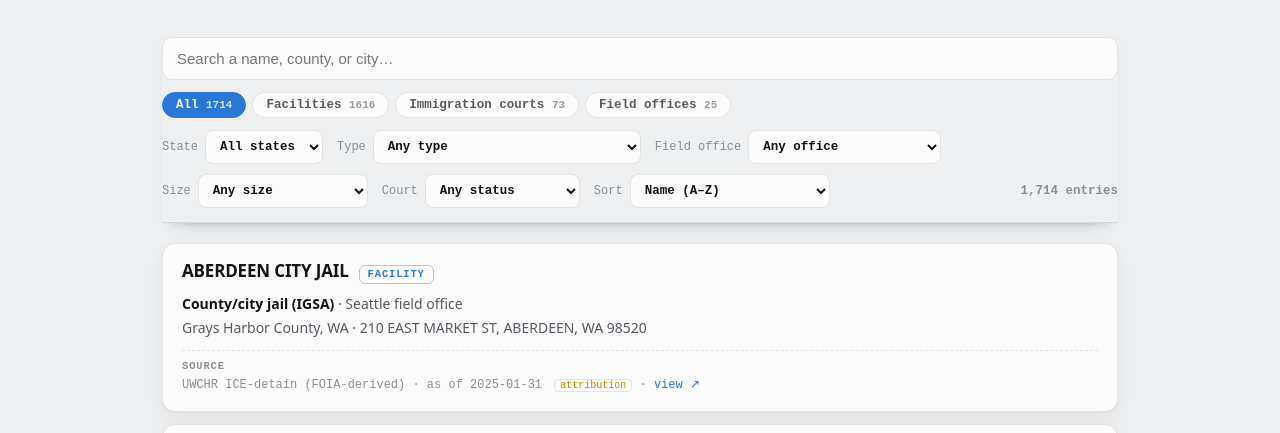
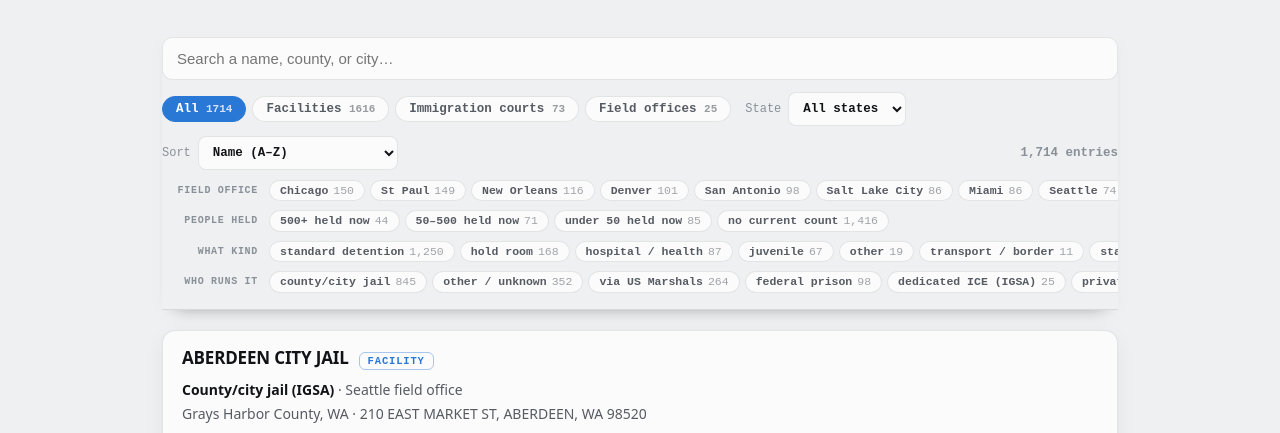
Before and after one commit to detentionsystemdata/visual, a plain HTML site: page directory.html in a window 1280 px wide. Shown: the part 352-785 px from the top of the page. Drawn offline with Linux system fonts and the light colour scheme.

Commit message:
Directory: faceted filters with live counts (mirror internal, kept compact)
Replace filter dropdowns with labeled chip-facets showing live counts, like the
internal review page — Field office, People held, What kind, Who runs it for
facilities; Status and Docket for courts. Each facet is one horizontally-
scrolling row, shown contextually by kind. Multi-select within a facet, AND
across; counts recompute against other active filters; zero-count options dim;
active chips fill; Clear resets. State and Sort stay as compact selects.

+C

```diff
--- a/directory.html
+++ b/directory.html
@@ -77,6 +77,21 @@
   .clearf:hover{background:color-mix(in srgb,var(--accent) 10%,transparent)}
   .count{margin-left:auto;font:600 12.5px/1 ui-monospace,monospace;color:var(--muted)}
   @media(max-width:640px){.count{margin-left:0}}
+  /* faceted filters — one scrolling row per facet, chips with counts */
+  #facets{margin-top:8px;display:flex;flex-direction:column;gap:5px}
+  .facet{display:grid;grid-template-columns:96px 1fr;gap:10px;align-items:center}
+  .facet .flab{font:600 10px/1.2 ui-monospace,monospace;letter-spacing:.07em;text-transform:uppercase;color:var(--muted);text-align:right}
+  .facet .fscroll{display:flex;gap:5px;overflow-x:auto;padding:2px 1px;scrollbar-width:thin;-webkit-overflow-scrolling:touch}
+  .facet .fscroll::-webkit-scrollbar{height:5px}
+  .facet .fscroll::-webkit-scrollbar-thumb{background:var(--border);border-radius:3px}
+  .fchip{flex:none;cursor:pointer;border:1px solid var(--border);background:var(--surface);border-radius:999px;
+    padding:4px 10px;font:600 11.5px/1 ui-monospace,monospace;color:var(--ink-2);white-space:nowrap;user-select:none}
+  .fchip:hover{border-color:var(--axis);color:var(--ink)}
+  .fchip[aria-pressed="true"]{background:var(--accent);border-color:var(--accent);color:#fff}
+  .fchip .fn{opacity:.55;margin-left:5px;font-weight:500}
+  .fchip[aria-pressed="true"] .fn{opacity:.85}
+  .fchip.zero{opacity:.32;pointer-events:none}
+  @media(max-width:640px){.facet{grid-template-columns:74px 1fr}.facet .flab{font-size:9px}}
 
   /* cards */
   .list{margin-top:20px;display:flex;flex-direction:column;gap:12px}
@@ -143,24 +158,7 @@
     <input type="search" id="q" placeholder="Search a name, county, or city…" autocomplete="off">
     <div class="filterrow">
       <div class="chips" id="kindchips" role="group" aria-label="type"></div>
-    </div>
-    <div class="filterrow">
       <label class="sel">State <select id="stateSel"></select></label>
-      <label class="sel fac">Type <select id="typeSel"><option value="">Any type</option></select></label>
-      <label class="sel fac">Field office <select id="offSel"><option value="">Any office</option></select></label>
-      <label class="sel fac">Size <select id="tierSel">
-        <option value="">Any size</option>
-        <option value="500">500+ held now</option>
-        <option value="50">50–500 held now</option>
-        <option value="u50">under 50 held now</option>
-        <option value="none">no current count</option>
-      </select></label>
-      <label class="sel crt">Court <select id="statusSel">
-        <option value="">Any status</option>
-        <option value="open">Open</option>
-        <option value="closed">Closed</option>
-        <option value="det">Detained-docket</option>
-      </select></label>
       <label class="sel">Sort <select id="sortSel">
         <option value="name">Name (A–Z)</option>
         <option value="adp">Population (high→low)</option>
@@ -168,6 +166,7 @@
       <button class="clearf" id="clearf" hidden>Clear</button>
       <span class="count" id="count"></span>
     </div>
+    <div id="facets"></div>
   </div>
 
   <div class="list" id="list"></div>
@@ -199,22 +198,66 @@ const KLAB={f:'Facility',c:'Court',o:'Field office'};
 const states=[...new Set(D.ents.flatMap(e=>e.st||[]))].sort();
 const stSel=$('#stateSel');const allOpt=el('option','','All states');allOpt.value='';stSel.append(allOpt);
 states.forEach(s=>{const o=el('option','',s);o.value=s;stSel.append(o);});
-/* contract-type options */
-const typeSel=$('#typeSel');
-(D.typeopts||[]).forEach(([code,label])=>{const o=el('option','',label);o.value=code;typeSel.append(o);});
-/* field-office options (by name) */
-const offSel=$('#offSel');
-Object.entries(D.offmap).sort((a,b)=>a[1].localeCompare(b[1])).forEach(([code,name])=>{
-  const o=el('option','',name+' ('+code+')');o.value=code;offSel.append(o);});
 
 /* kind chips */
 const kc=$('#kindchips');
 let fKind='all', fState='', fSort='name', q='';
 function chip(k,label,n){const b=el('button','chip');b.dataset.k=k;b.setAttribute('aria-pressed',k===fKind);
   b.innerHTML=esc(label)+' <span class="n">'+n+'</span>';
-  b.addEventListener('click',()=>{fKind=k;kc.querySelectorAll('.chip').forEach(x=>x.setAttribute('aria-pressed',x.dataset.k===k));render();});return b;}
+  b.addEventListener('click',()=>{setKind(k);});return b;}
 kc.append(chip('all','All',D.ents.length));
 ['f','c','o'].forEach(k=>kc.append(chip(k,KINDS[k],D.ents.filter(e=>e.k===k).length)));
+
+/* ---- faceted filters ---- */
+// value extractors (mirror the internal review page's groupings)
+function fnGroup(fn){fn=(fn||'').toUpperCase();
+  if(!fn)return 'standard detention';
+  if(fn==='HOLD')return 'hold room';
+  if(fn==='HOSPITAL'||fn==='HEALTH')return 'hospital / health';
+  if(fn==='JUVENILE')return 'juvenile';
+  if(fn==='FAMILY')return 'family';
+  if(fn==='STAGING')return 'staging';
+  if(['TRANSPORT','AIRPORT','POE','BPS'].includes(fn))return 'transport / border';
+  return 'other';}
+function agrGroup(ag){ag=(ag||'').toUpperCase();
+  if(ag==='SPC')return 'ICE-owned';
+  if(ag==='CDF'||ag==='USMS CDF')return 'private contract';
+  if(ag==='IGSA')return 'county/city jail';
+  if(ag==='DIGSA')return 'dedicated ICE (IGSA)';
+  if(ag==='USMS IGA')return 'via US Marshals';
+  if(ag==='BOP')return 'federal prison';
+  return 'other / unknown';}
+function sizeGroup(e){if(e.adp==null)return 'no current count';
+  if(e.adp>=500)return '500+ held now';if(e.adp>=50)return '50–500 held now';return 'under 50 held now';}
+const SIZE_ORDER=['500+ held now','50–500 held now','under 50 held now','no current count'];
+// facet registry: key -> {label, kinds, get(e)->value|null}
+const FACETS={
+  office:{label:'Field office',kinds:['f','all'],get:e=>e.k==='f'&&e.aor?(D.offmap[e.aor]||e.aor):null},
+  size:  {label:'People held',kinds:['f','all'],get:e=>e.k==='f'?sizeGroup(e):null,order:SIZE_ORDER},
+  kindf: {label:'What kind',kinds:['f','all'],get:e=>e.k==='f'?fnGroup(e.fn):null},
+  runs:  {label:'Who runs it',kinds:['f','all'],get:e=>e.k==='f'?agrGroup(e.ag):null},
+  status:{label:'Status',kinds:['c'],get:e=>e.k==='c'?(e.status==='OPEN'?'Open':'Closed'):null},
+  docket:{label:'Docket',kinds:['c'],get:e=>e.k==='c'?(e.det?'Detained-docket':'Community court'):null},
+};
+const sel={office:new Set(),size:new Set(),kindf:new Set(),runs:new Set(),status:new Set(),docket:new Set()};
+// stable option ordering per facet (by total count desc, or fixed order)
+const facetOptions={};
+for(const key in FACETS){
+  const f=FACETS[key];const tot={};
+  D.ents.forEach(e=>{const v=f.get(e);if(v!=null)tot[v]=(tot[v]||0)+1;});
+  let opts=Object.keys(tot);
+  if(f.order)opts.sort((a,b)=>f.order.indexOf(a)-f.order.indexOf(b));
+  else opts.sort((a,b)=>tot[b]-tot[a]);
+  facetOptions[key]=opts;
+}
+function facetKeysFor(kind){return Object.keys(FACETS).filter(k=>FACETS[k].kinds.includes(kind));}
+function setKind(k){
+  fKind=k;kc.querySelectorAll('.chip').forEach(x=>x.setAttribute('aria-pressed',x.dataset.k===k));
+  // clear facet selections not applicable to the new kind
+  const keep=new Set(facetKeysFor(k));
+  for(const key in sel)if(!keep.has(key))sel[key].clear();
+  render();
+}
 
 /* about sources */
 const ab=$('#aboutsrc');
@@ -296,25 +339,15 @@ function buildCard(e){
 /* filter + render */
 const listNode=$('#list'), moreBtn=$('#more'), countNode=$('#count');
 let filtered=[], shown=0;const PAGE=50;
-let fType='',fOffice='',fTier='',fStatus='';
-function matches(e){
+// matches, optionally skipping one facet (for faceted counts)
+function matches(e,skipFacet){
   if(fKind!=='all'&&e.k!==fKind)return false;
   if(fState&&!(e.st||[]).includes(fState))return false;
-  if(fType&&!(e.k==='f'&&e.ag===fType))return false;
-  if(fOffice&&!((e.k==='f'&&e.aor===fOffice)||(e.k==='o'&&e.code===fOffice)))return false;
-  if(fTier){
-    if(e.k!=='f')return false;
-    const a=e.adp;
-    if(fTier==='500'&&!(a!=null&&a>=500))return false;
-    if(fTier==='50'&&!(a!=null&&a>=50&&a<500))return false;
-    if(fTier==='u50'&&!(a!=null&&a<50))return false;
-    if(fTier==='none'&&a!=null)return false;
-  }
-  if(fStatus){
-    if(e.k!=='c')return false;
-    if(fStatus==='open'&&e.status!=='OPEN')return false;
-    if(fStatus==='closed'&&e.status==='OPEN')return false;
-    if(fStatus==='det'&&!e.det)return false;
+  for(const key in FACETS){
+    if(key===skipFacet)continue;
+    const s=sel[key];if(!s.size)continue;
+    const v=FACETS[key].get(e);
+    if(v==null||!s.has(v))return false;
   }
   if(q){const hay=(e.nm+' '+(e.co||[]).join(' ')+' '+(e.addr||'')+' '+(e.code||'')).toLowerCase();
     if(!hay.includes(q))return false;}
@@ -324,12 +357,41 @@ function sortEnts(a,b){
   if(fSort==='adp'){const av=a.adp==null?-1:a.adp,bv=b.adp==null?-1:b.adp;if(av!==bv)return bv-av;}
   return a.nm.localeCompare(b.nm);
 }
+// build the visible facet rows for the current kind, with live counts
+function buildFacets(){
+  const wrap=$('#facets');
+  const prev={};wrap.querySelectorAll('.facet').forEach(r=>{prev[r.dataset.key]=r.querySelector('.fscroll').scrollLeft;});
+  wrap.innerHTML='';
+  facetKeysFor(fKind).forEach(key=>{
+    const f=FACETS[key];
+    // live counts: entries passing all filters EXCEPT this facet
+    const base=D.ents.filter(e=>matches(e,key));
+    const cnt={};base.forEach(e=>{const v=f.get(e);if(v!=null)cnt[v]=(cnt[v]||0)+1;});
+    const row=el('div','facet');row.dataset.key=key;
+    row.append(el('div','flab',f.label));
+    const sc=el('div','fscroll');
+    facetOptions[key].forEach(v=>{
+      const n=cnt[v]||0, on=sel[key].has(v);
+      const b=el('button','fchip'+(n===0&&!on?' zero':''));
+      b.setAttribute('aria-pressed',on);
+      b.innerHTML=esc(v)+'<span class="fn">'+fmt(n)+'</span>';
+      b.addEventListener('click',()=>{on?sel[key].delete(v):sel[key].add(v);render();});
+      sc.append(b);
+    });
+    row.append(sc);wrap.append(row);
+    if(prev[key]!=null)sc.scrollLeft=prev[key];
+  });
+}
+function anyActive(){
+  if(fKind!=='all'||fState||q)return true;
+  for(const k in sel)if(sel[k].size)return true;
+  return false;
+}
 function render(){
   fState=stSel.value;fSort=$('#sortSel').value;q=$('#q').value.trim().toLowerCase();
-  fType=typeSel.value;fOffice=offSel.value;fTier=$('#tierSel').value;fStatus=$('#statusSel').value;
-  const anyFilter=fKind!=='all'||fState||fType||fOffice||fTier||fStatus||q;
-  $('#clearf').hidden=!anyFilter;
-  filtered=D.ents.filter(matches).sort(sortEnts);
+  $('#clearf').hidden=!anyActive();
+  buildFacets();
+  filtered=D.ents.filter(e=>matches(e)).sort(sortEnts);
   listNode.innerHTML='';shown=0;
   countNode.textContent=fmt(filtered.length)+' '+(filtered.length===1?'entry':'entries');
   if(!filtered.length){listNode.append(el('div','empty','No entries match — try clearing a filter.'));moreBtn.hidden=true;return;}
@@ -345,11 +407,11 @@ function paint(){
 }
 moreBtn.addEventListener('click',paint);
 $('#q').addEventListener('input',render);
-['#stateSel','#typeSel','#offSel','#tierSel','#statusSel','#sortSel'].forEach(s=>$(s).addEventListener('change',render));
+stSel.addEventListener('change',render);
+$('#sortSel').addEventListener('change',render);
 $('#clearf').addEventListener('click',()=>{
-  fKind='all';kc.querySelectorAll('.chip').forEach(x=>x.setAttribute('aria-pressed',x.dataset.k==='all'));
-  ['#stateSel','#typeSel','#offSel','#tierSel','#statusSel'].forEach(s=>$(s).value='');
-  $('#q').value='';$('#sortSel').value='name';render();});
+  setKind('all');stSel.value='';$('#q').value='';$('#sortSel').value='name';
+  for(const k in sel)sel[k].clear();render();});
 
 $('#tgl').addEventListener('click',()=>{const cur=document.documentElement.getAttribute('data-theme');
   const isDark=cur?cur==='dark':matchMedia('(prefers-color-scheme:dark)').matches;
```
